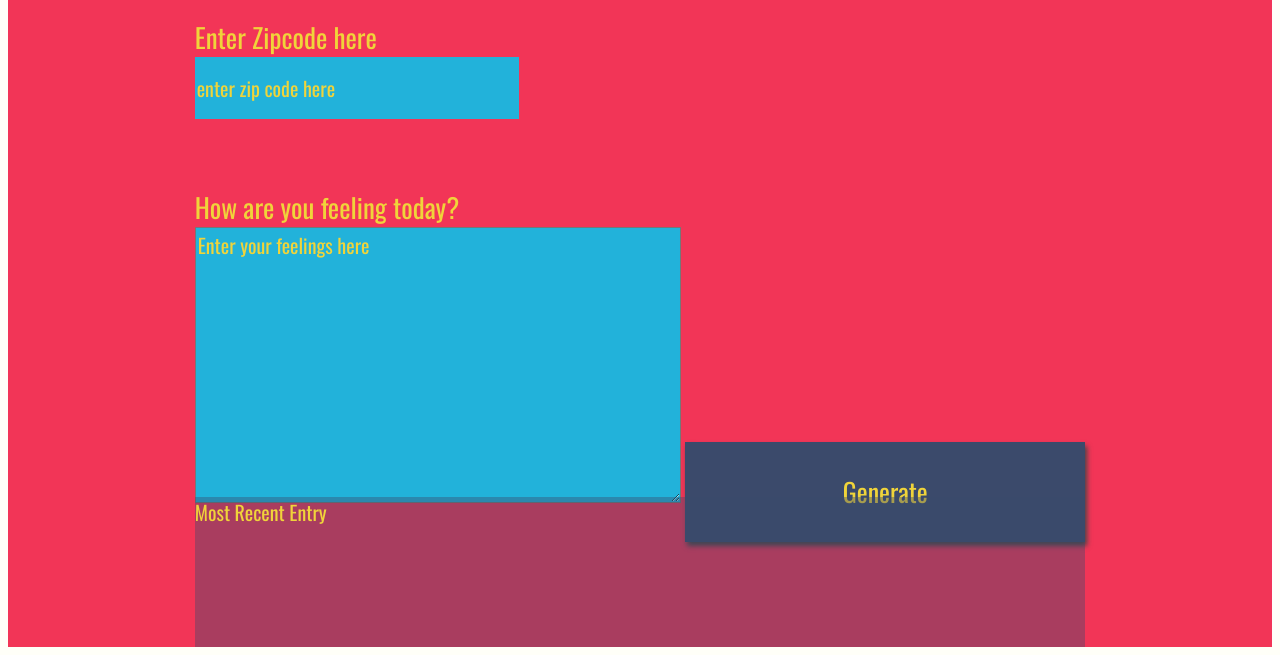
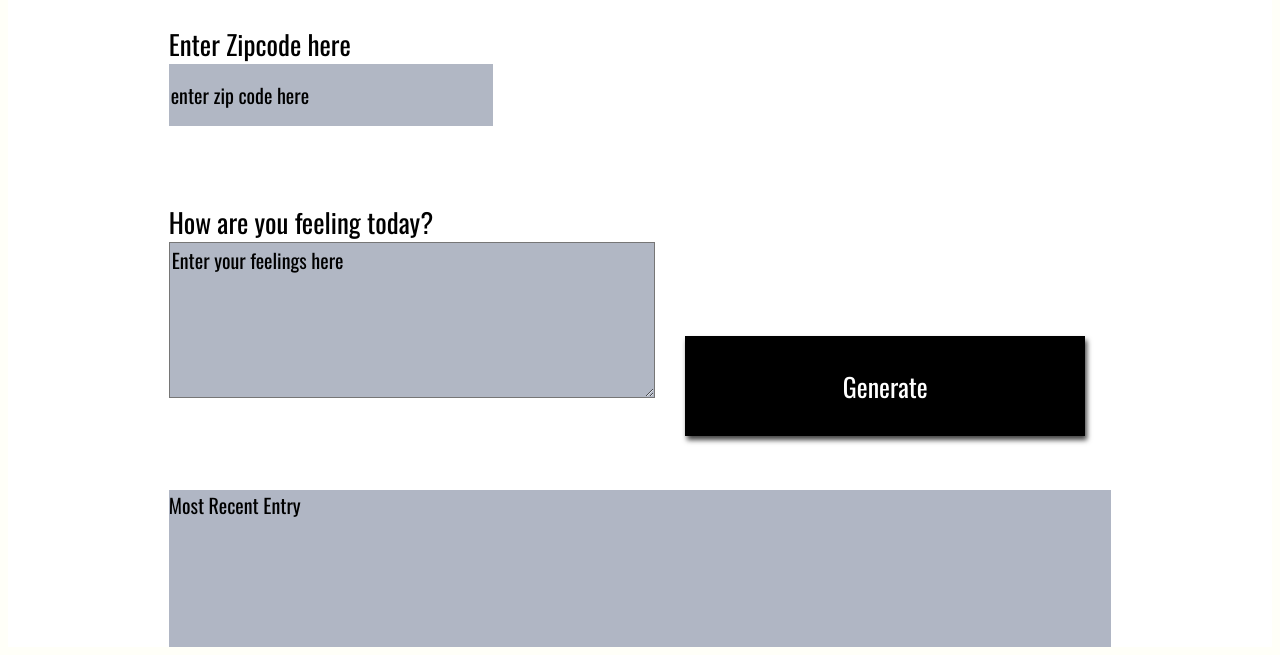
Before and after one commit to ziadabdelkader/weather-journal-app, a website: page website/index.html in a window 1280 px wide. Shown: the part 161-816 px from the top of the page. Drawn offline with nearby package versions, Linux system fonts and the light colour scheme; no server answers; a web font is replaced by a local one.

Commit message:
edit design

```diff
--- a/website/app.js
+++ b/website/app.js
@@ -10,6 +10,8 @@ const contentView = document.querySelector('#content');
 
 // Event listener to add function to existing HTML DOM element
 generate.addEventListener('click', generateClickHandler);
+// updates the UI if there is already data on the server
+updateUI();
 
 // Event handler for clicking generate button
 async function generateClickHandler() {
@@ -62,9 +64,12 @@ async function updateUI() {
     const response = await fetch('/data');
     try {
         const data = await response.json();
-        tempView.innerHTML = data.temp;
-        dateView.innerHTML = data.date;
-        contentView.innerHTML = data.feelings;
+        if(data.temp){
+            tempView.innerHTML = data.temp;
+            dateView.innerHTML = data.date;
+            contentView.innerHTML = data.feelings;
+        }
+
     }catch (err){
         console.log('error in update UI ',err);
     }
--- a/website/index.html
+++ b/website/index.html
@@ -8,16 +8,16 @@
 </head>
 <body>
 <div id = "app">
-    <div class ="holder headline">
+    <h1 class ="holder headline">
         Weather Journal App
-    </div>
+    </h1>
     <div class ="holder zip">
         <label for="zip">Enter Zipcode here</label>
         <input type="text" id="zip" placeholder="enter zip code here">
     </div>
     <div class ="holder feel">
         <label for="feelings">How are you feeling today?</label>
-        <textarea class= "myInput" id="feelings" placeholder="Enter your feelings here" rows="9" cols="50"></textarea>
+        <textarea class= "myInput" id="feelings" placeholder="Enter your feelings here" rows="5" cols="50"></textarea>
         <button id="generate" type = "submit"> Generate </button>
     </div>
     <div class ="holder entry">
--- a/website/style.css
+++ b/website/style.css
@@ -8,8 +8,8 @@ body{
     grid-auto-rows: minmax(150px, auto);
     /* grid-template-columns:  */
     height:100vh;
-    background: #f23557;
-    color: #f0d43a;
+    background: #ffffff;
+    color: #000000;
     justify-content: center;
     grid-gap: 1em;
     font-size: 20px;
@@ -23,7 +23,9 @@ body{
 .entry{
     background: rgba(59, 74, 107, .4);
 }
-
+#generate{
+    margin: 1em;
+}
 #entryHolder{
 
 }
@@ -57,8 +59,8 @@ input{
     display:block;
     height: 60px;
     width: 320px;
-    background:#22b2da;
-    color: #f0d43a;
+    background: #b1b7c4;
+    color: #000000;
     font-size: 20px;
     font-family: 'Oswald', sans-serif;
     border: none;
@@ -67,8 +69,8 @@ input{
 button{
     width: 400px;
     height: 100px;
-    background: #3b4a6b;
-    color: #f0d43a;
+    background: #000000;
+    color: #ffffff;
     font-size: 26px;
     font-family: 'Oswald', sans-serif;
     border: none;
@@ -79,8 +81,8 @@ h1{
 }
 
 textarea{
-    background:#22b2da;
-    color: #f0d43a;
+    background:#b1b7c4;
+    color: #000000;
     font-size: 20px;
     font-family: 'Oswald', sans-serif;
 }
@@ -93,19 +95,19 @@ button:focus {
 }
 /* Style for Placeholder Text*/
 ::placeholder { /* Firefox, Chrome, Opera */
-    color: #f0d43a;
+    color: #000000;
     font-family: 'Oswald', sans-serif;
 
 }
 
 :-ms-input-placeholder { /* Internet Explorer 10-11 */
-    color: #f0d43a;
+    color: #000000;
     font-family: 'Oswald', sans-serif;
 
 }
 
 ::-ms-input-placeholder { /* Microsoft Edge */
-    color: #f0d43a;
+    color: #000000;
     font-family: 'Oswald', sans-serif;
 
 }
```
